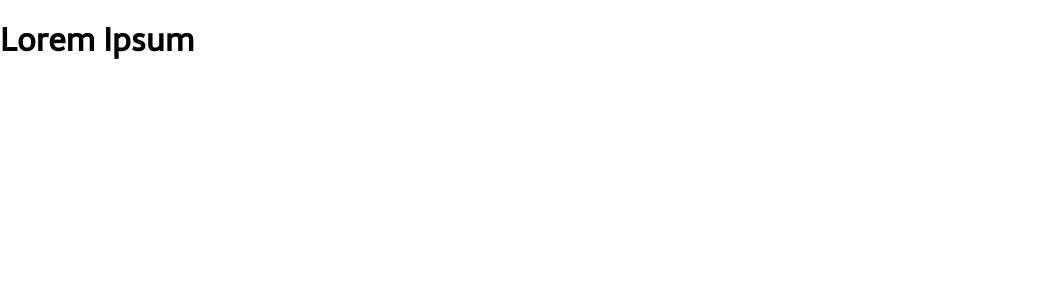
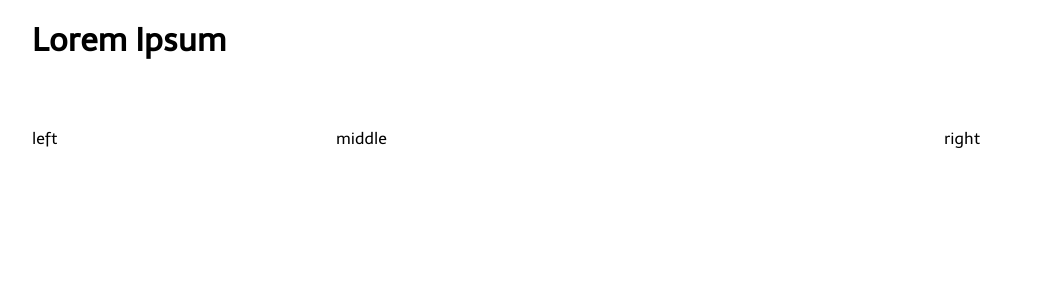
Before and after one commit to Lucas-Cifuentes/Hackathon-CurseIT, a React (Create React App) app in the folder lorem-ipsum/: page / in a window 1280 px wide. Shown: the top 300 px of the page, without its empty margins (0-1041 px from the left). Built offline with nearby package versions, Linux system fonts and the light colour scheme.

Commit message:
Añadi el container y el grid

```diff
--- /dev/null
+++ b/lorem-ipsum/src/App.css
@@ -0,0 +1,6 @@
+.container {
+  display: flex;
+  flex-direction: column;
+  width: 95%;
+  margin: 0 auto;
+}
--- a/lorem-ipsum/src/App.jsx
+++ b/lorem-ipsum/src/App.jsx
@@ -1,7 +1,11 @@
+import Grid from './components/Grid/Default';
+import './App.css'
+
 function App() {
   return (
-    <div className="App">
+    <div className="container" >
       <h1>Lorem Ipsum</h1>
+      <Grid left={<p>left</p>} middle={ <p>middle</p> } right={ <p>right</p> } />
     </div>
   );
 }
--- /dev/null
+++ b/lorem-ipsum/src/components/Grid/Default.css
@@ -0,0 +1,17 @@
+.grid {
+  display: flex;
+  flex-direction: row;
+  margin-top: 2rem;
+}
+
+.grid .left {
+  flex: 1;
+}
+
+.grid .middle {
+  flex: 2;
+}
+
+.grid .right {
+  flex: 1;
+}
--- /dev/null
+++ b/lorem-ipsum/src/components/Grid/Default.jsx
@@ -0,0 +1,14 @@
+import React from 'react'
+import './Default.css'
+
+const Default = ({ left, middle, right }) => {
+  return (
+    <div className="grid" >
+      <div className="left" > { left } </div>
+      <div className="middle" > { middle } </div>
+      <div className="right" > { right } </div>
+    </div>
+  )
+}
+
+export default Default
```
